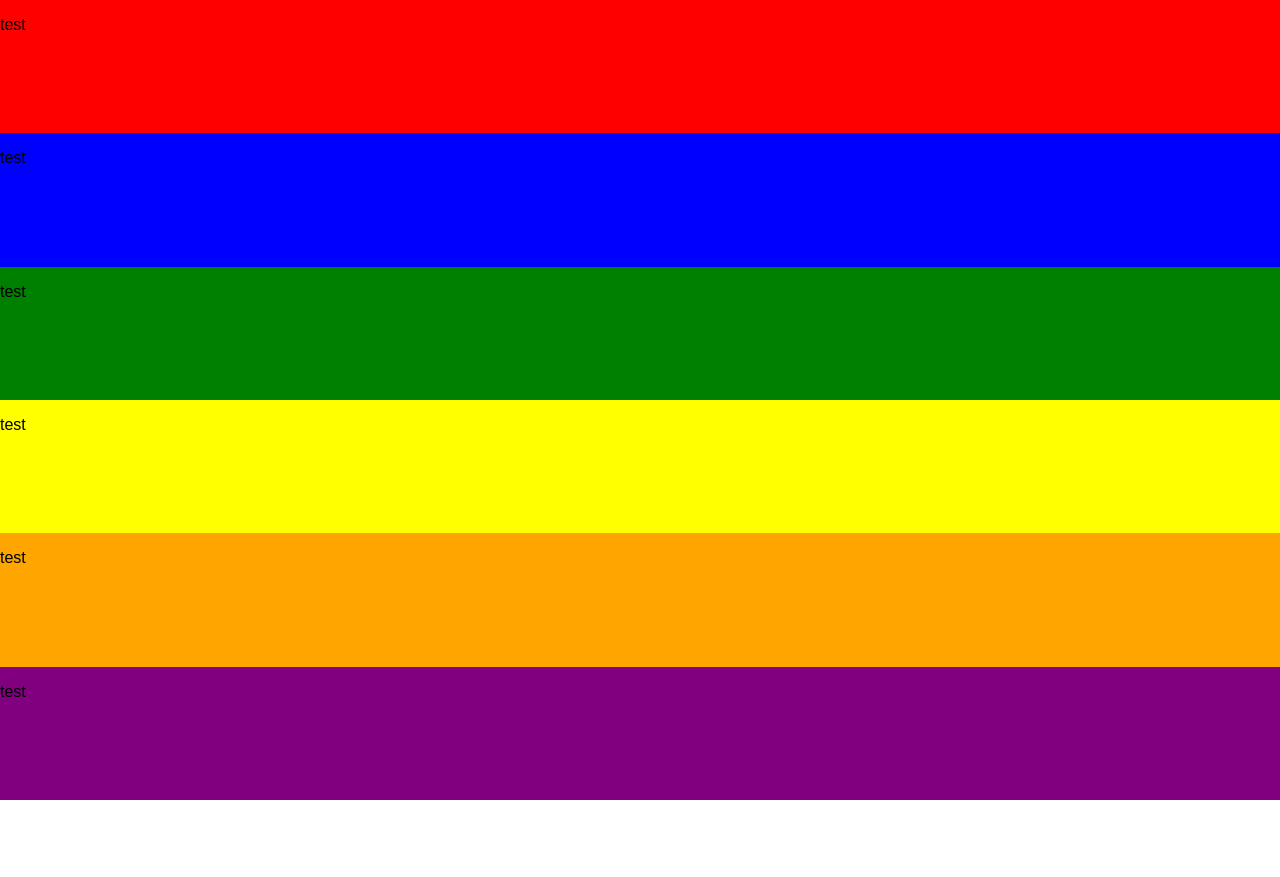
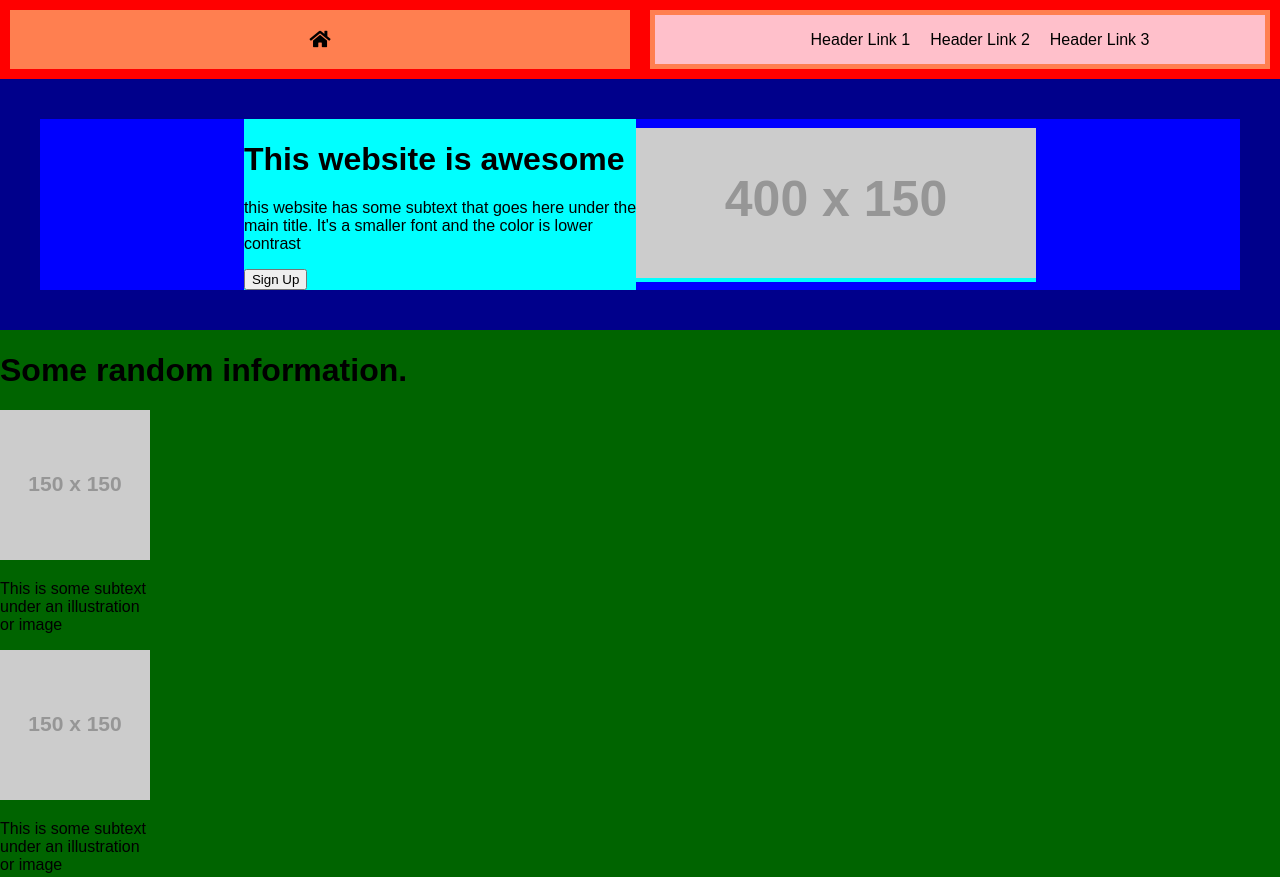
Before and after one commit to kvnok/odin_landing_page, a plain HTML site: page index.html in a window 1280 px wide. Shown: the top 877 px of the page. Before the commit the page ends 800 px from the top, so only its background shows below. Drawn offline with Linux system fonts and the light colour scheme; placeholder pictures from the web are drawn by us.

Commit message:
starting to get some ground work done

```diff
--- a/index.html
+++ b/index.html
@@ -10,13 +10,53 @@
 <body>
 	<div class="main"> <!-- main container, contains all the parts as columns -->
 		<div class="section one">
-			<p>test</p>
+			<div class="left">
+				<h3><a href="index.html"><i class="fas fa-home"></i></a></h3>
+			</div>
+			<div class="right">
+				<ul>
+					<li>Header Link 1</li>
+					<li>Header Link 2</li>
+					<li>Header Link 3</li>
+				</ul>
+			</div>
 		</div>
 		<div class="section two">
-			<p>test</p>
+			<div class="holder">
+				<div class="left">
+					<h1>This website is awesome</h1>
+					<p>this website has some subtext that goes here under the<br>main title. It's a smaller font and the color is lower<br>contrast</p>
+					<button>Sign Up</button>
+				</div>
+				<div class="right">
+					<img src="https://via.placeholder.com/400x150" alt="placeholder_400x150">
+				</div>
+			</div>
 		</div>
 		<div class="section three">
-			<p>test</p>
+			<div class="holder">
+				<div class="top">
+					<h1>Some random information.</h1>
+				</div>
+				<div class="bottom">
+					<div class="frame">
+						<img src="https://via.placeholder.com/150x150" alt="placeholder_150x150">
+						<p>This is some subtext<br>under an illustration<br>or image</p>
+					</div>
+					<div class="frame">
+						<img src="https://via.placeholder.com/150x150" alt="placeholder_150x150">
+						<p>This is some subtext<br>under an illustration<br>or image</p>
+					</div>
+					<div class="frame">
+						<img src="https://via.placeholder.com/150x150" alt="placeholder_150x150">
+						<p>This is some subtext<br>under an illustration<br>or image</p>
+					</div>
+					<div class="frame">
+						<img src="https://via.placeholder.com/150x150" alt="placeholder_150x150">
+						<p>This is some subtext<br>under an illustration<br>or image</p>
+					</div>
+				</div>
+			</div>
 		</div>
 		<div class="section four">
 			<p>test</p>
--- a/style.css
+++ b/style.css
@@ -15,38 +15,106 @@ body {
 	margin: 0;
 }
 
+/* one */
 .one {
+	background-color: red;
+	display: flex;
+	flex-direction: row;
+	flex: 1;
+}
+
+.one .left {
+	background-color: coral;
+	flex: 1;
+	margin: 10px;
+	display: flex;
+	align-items: center;
+	justify-content: center;
+}
+
+.one .left h3 a {
+	text-decoration: none;
+	color: black;
+}
+
+.one .right {
+	background-color: coral;
 	display: flex;
 	flex: 1;
-	background-color: red;
+	margin: 10px;
 }
 
-.two {
+.one .right ul {
+	background-color: pink;
 	display: flex;
 	flex: 1;
-	background-color: blue;
+	flex-direction: row;
+	list-style-type: none;
+	text-decoration: none;
+	justify-content: center;
+	align-items: center;
+	align-content: center;
+	margin: 5px;
+	padding: -5px;
 }
 
+.one .right li {
+	margin: 5px;
+	padding: 5px;
+}
+
+/* two */
+.two {
+	background-color: darkblue;
+	display: flex;
+	flex: 1;
+}
+
+.two .holder {
+	background-color: blue;
+	display: flex;
+	flex: 1;
+	flex-direction: row;
+	margin: 40px;
+	/* justify-content: space-evenly; */
+	justify-content: center;
+	align-items: center;
+}
+
+.two .holder .left {
+	background-color: cyan;
+}
+
+.two .holder .right {
+	background-color: cyan;
+}
+
+/* three */
 .three {
 	display: flex;
 	flex: 1;
-	background-color: green;
+	background-color: darkgreen;
 }
 
+
+
+/* four */
 .four {
 	display: flex;
 	flex: 1;
-	background-color: yellow;
+	background-color: rgb(51, 49, 49);
 }
 
+/* five */
 .five {
 	display: flex;
 	flex: 1;
-	background-color: orange;
+	background-color: darkorange;
 }
 
+/* six */
 .six {
 	display: flex;
 	flex: 1;
-	background-color: purple;
+	background-color: darkmagenta;
 }
```
